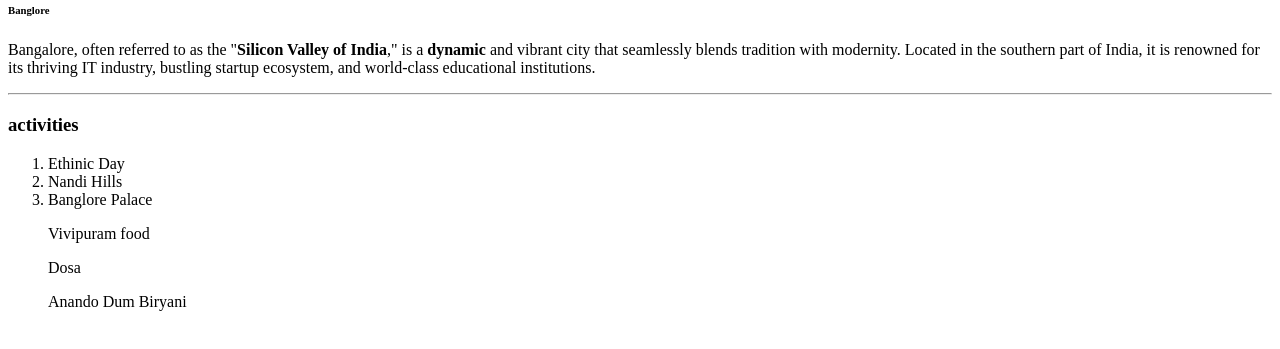
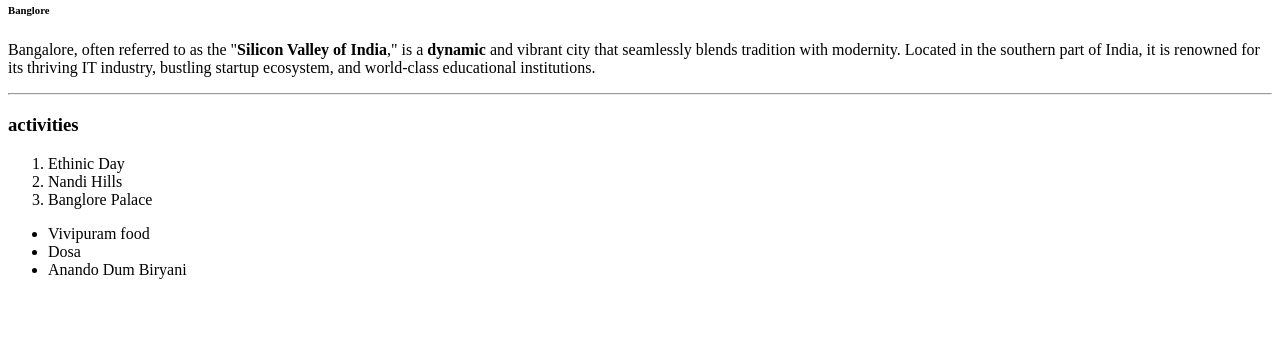
Before and after one commit to 44-563-WebApps-F23/44563-webapps-f23-assignment3-allam-vikas, a plain HTML site: page index.html in a window 1280 px wide. Shown: the part 79-428 px from the top of the page. Drawn offline with Linux system fonts and the light colour scheme.

Commit message:
added lists

```diff
--- a/index.html
+++ b/index.html
@@ -25,7 +25,9 @@ vaction spots
         <li>Nandi Hills</li>
         <li>Banglore Palace</li>
     </ol>
-    <ul>Vivipuram food</ul>
-    <ul>Dosa</ul>
-    <ul>Anando Dum Biryani</ul>
+    <ul>
+    <li>Vivipuram food</li>
+    <li>Dosa</li>
+    <li>Anando Dum Biryani</li>
+    </ul>
 </html>
```
